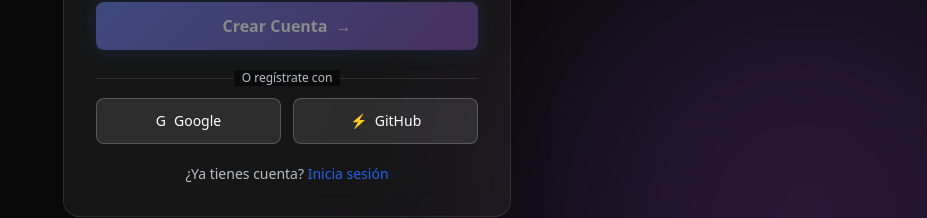
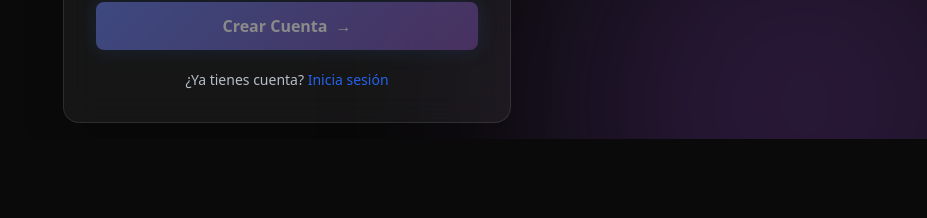
Before and after one commit to docenciainformatica2025/SinapCode, a Next.js app: page /auth/register in a window 1280 px wide. Shown: the part 929-1147 px from the top of the page, without its empty margins (353-1280 px from the left). After the commit the page ends 1068 px from the top, so only its background shows below. Built offline with nearby package versions, Linux system fonts and the light colour scheme; no server answers.

Commit message:
refactor(auth): simplify login/register UI and restrict auth providers to credentials only

```diff
--- a/src/app/auth/login/page.tsx
+++ b/src/app/auth/login/page.tsx
@@ -145,34 +145,8 @@ export default function LoginPage() {
                         )}
                     </button>
 
-                    {/* Social Login */}
-                    <div className="space-y-3">
-                        <div className="relative">
-                            <div className="absolute inset-0 flex items-center">
-                                <div className="w-full border-t border-white/10"></div>
-                            </div>
-                            <div className="relative flex justify-center text-xs">
-                                <span className="px-2 bg-deep-space text-[#B8BFC9]">O continúa con</span>
-                            </div>
-                        </div>
-
-                        <div className="grid grid-cols-2 gap-3">
-                            <button
-                                type="button"
-                                onClick={() => socialLogin('google')}
-                                className="py-3 bg-white/10 text-white rounded-lg font-medium hover:bg-white/20 transition border border-white/20 flex items-center justify-center gap-2 text-sm"
-                            >
-                                <span>G</span> Google
-                            </button>
-                            <button
-                                type="button"
-                                onClick={() => socialLogin('github')}
-                                className="py-3 bg-white/10 text-white rounded-lg font-medium hover:bg-white/20 transition border border-white/20 flex items-center justify-center gap-2 text-sm"
-                            >
-                                <span>⚡</span> GitHub
-                            </button>
-                        </div>
-                    </div>
+                    {/* Social Login Removed for Stabilization */}
+                    {/* <div className="space-y-3">...</div> */}
 
                     {/* Register Link */}
                     <div className="text-center text-sm text-[#B8BFC9]">
--- a/src/app/auth/register/page.tsx
+++ b/src/app/auth/register/page.tsx
@@ -216,34 +216,8 @@ export default function RegisterPage() {
                         )}
                     </button>
 
-                    {/* Social Login */}
-                    <div className="space-y-3">
-                        <div className="relative">
-                            <div className="absolute inset-0 flex items-center">
-                                <div className="w-full border-t border-white/10"></div>
-                            </div>
-                            <div className="relative flex justify-center text-xs">
-                                <span className="px-2 bg-deep-space text-[#B8BFC9]">O regístrate con</span>
-                            </div>
-                        </div>
-
-                        <div className="grid grid-cols-2 gap-3">
-                            <button
-                                type="button"
-                                onClick={() => socialLogin('google')}
-                                className="py-3 bg-white/10 text-white rounded-lg font-medium hover:bg-white/20 transition border border-white/20 flex items-center justify-center gap-2 text-sm"
-                            >
-                                <span>G</span> Google
-                            </button>
-                            <button
-                                type="button"
-                                onClick={() => socialLogin('github')}
-                                className="py-3 bg-white/10 text-white rounded-lg font-medium hover:bg-white/20 transition border border-white/20 flex items-center justify-center gap-2 text-sm"
-                            >
-                                <span>⚡</span> GitHub
-                            </button>
-                        </div>
-                    </div>
+                    {/* Social Login Removed for Stabilization */}
+                    {/* <div className="space-y-3">...</div> */}
 
                     {/* Login Link */}
                     <div className="text-center text-sm text-[#B8BFC9]">
--- a/src/auth.ts
+++ b/src/auth.ts
@@ -1,13 +1,5 @@
 import NextAuth from "next-auth";
-import Google from "next-auth/providers/google";
-import GitHub from "next-auth/providers/github";
 import Credentials from "next-auth/providers/credentials";
-
-// Define schema validation manually to avoid dependency issues during debugging
-function validateCredentials(email: string, password: string) {
-    const emailRegex = /^[^\s@]+@[^\s@]+\.[^\s@]+$/;
-    return emailRegex.test(email) && password.length >= 8;
-}
 
 export const {
     handlers: { GET, POST },
@@ -15,28 +7,10 @@ export const {
     signIn,
     signOut,
 } = NextAuth({
-    // Explicitly set the secret with fallback
     secret: process.env.NEXTAUTH_SECRET,
-    // Enforce JWT strategy
     session: { strategy: "jwt" },
     trustHost: true,
     providers: [
-        // Defensive: Only load Google if creds exist
-        ...(process.env.AUTH_GOOGLE_ID && process.env.AUTH_GOOGLE_SECRET ? [
-            Google({
-                clientId: process.env.AUTH_GOOGLE_ID,
-                clientSecret: process.env.AUTH_GOOGLE_SECRET,
-                allowDangerousEmailAccountLinking: true,
-            })
-        ] : []),
-        // Defensive: Only load GitHub if creds exist
-        ...(process.env.AUTH_GITHUB_ID && process.env.AUTH_GITHUB_SECRET ? [
-            GitHub({
-                clientId: process.env.AUTH_GITHUB_ID,
-                clientSecret: process.env.AUTH_GITHUB_SECRET,
-                allowDangerousEmailAccountLinking: true,
-            })
-        ] : []),
         Credentials({
             name: "Credentials",
             credentials: {
@@ -44,20 +18,22 @@ export const {
                 password: { label: "Password", type: "password" },
             },
             authorize: async (credentials) => {
-                try {
                 if (!credentials?.email || !credentials?.password) return null;
 
                 const email = credentials.email as string;
                 const password = credentials.password as string;
 
-                    if (!validateCredentials(email, password)) return null;
+                // Basic validation: length check
+                if (password.length < 8) return null;
 
-                    // Admin check
-                    const adminEmails = process.env.ADMIN_EMAIL
-                        ? [process.env.ADMIN_EMAIL]
-                        : ["admin@sinapcode.global", "antonio_rburgos@msn.com"];
+                // Admin simulation
+                const adminEmails = [
+                    "admin@sinapcode.global",
+                    "antonio_rburgos@msn.com",
+                    process.env.ADMIN_EMAIL
+                ].filter(Boolean);
 
-                    if (adminEmails.some(cpu => cpu?.toLowerCase() === email.toLowerCase())) {
+                if (adminEmails.some(a => a?.toLowerCase() === email.toLowerCase())) {
                     return {
                         id: "1",
                         name: "Admin",
@@ -66,16 +42,13 @@ export const {
                     };
                 }
 
+                // Default student role
                 return {
                     id: "2",
                     name: "Estudiante",
                     email: email,
                     role: "STUDENT",
                 };
-                } catch (error) {
-                    console.error("Auth Error:", error);
-                    return null;
-                }
             },
         }),
     ],
```
Lines whose indentation alone changed are shown as unchanged.
